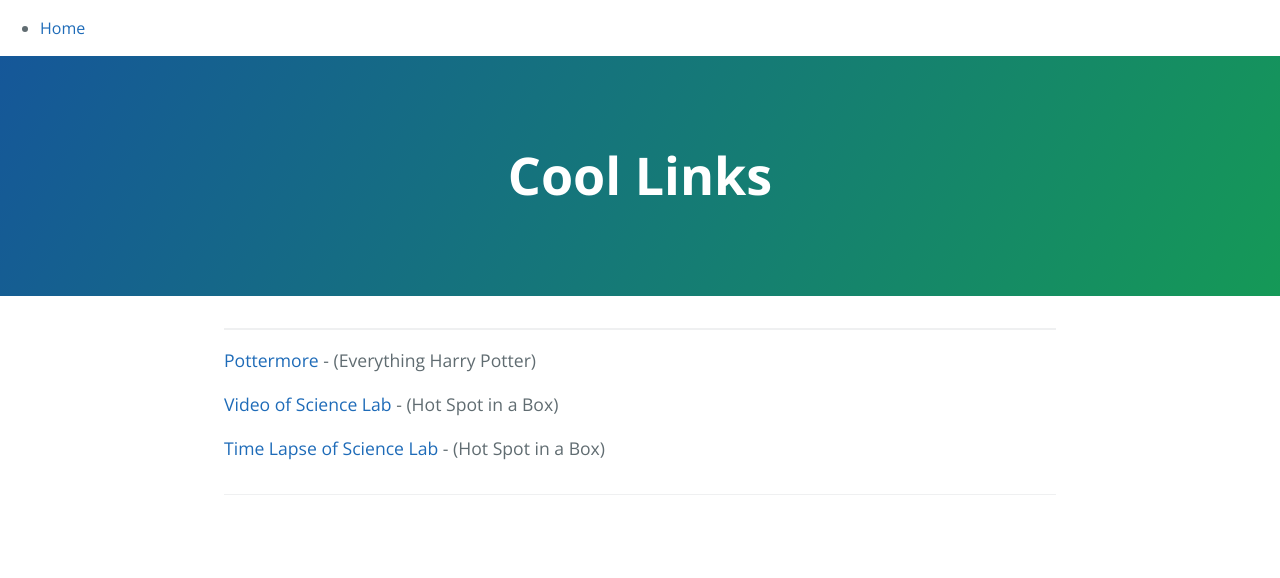
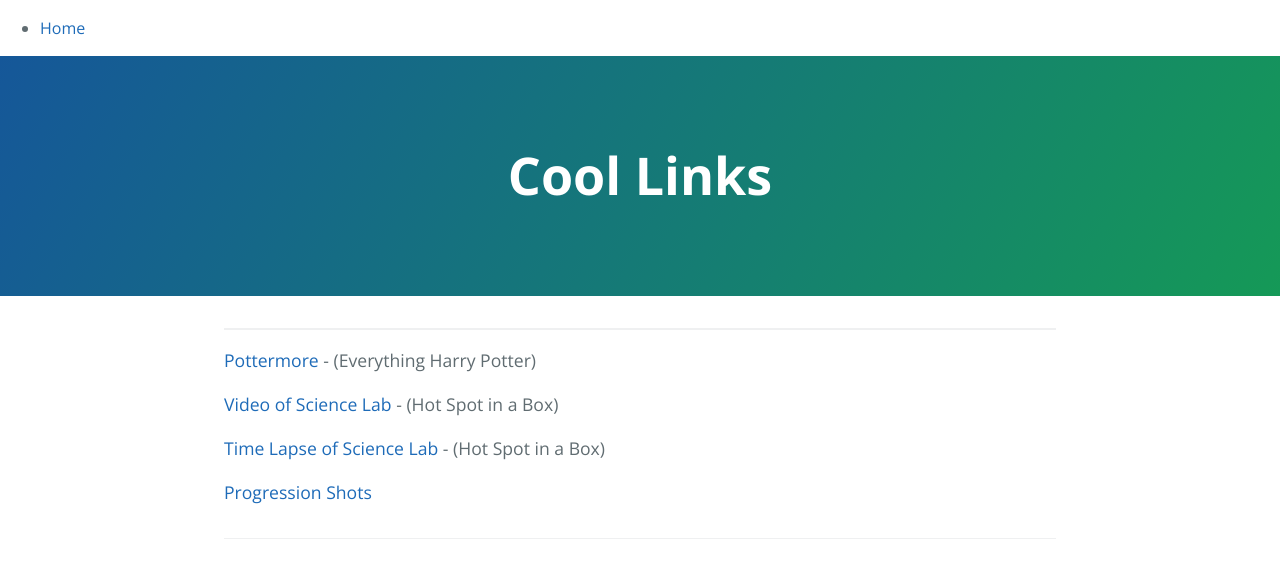
Before and after one commit to mebartsch/mebartsch.github.io, a Jekyll site: the page links/index.html, which Jekyll copies as it is, in a window 1280 px wide. Shown: the top 578 px of the page. Built offline with Jekyll 4.4.1, drawn with Linux system fonts in a browser that asks for light colours.

Commit message:
Update index.html

```diff
--- a/links/index.html
+++ b/links/index.html
@@ -29,6 +29,7 @@
 
           <p> <a href="https://drive.google.com/file/d/0B7hvdl56bUEBc2JfZWMzLXlCMDQ/view" target="_blank">Time Lapse of Science Lab </a>
 		  - (Hot Spot in a Box) </p>
+	  <p> <a href="https://drive.google.com/file/d/0B7hvdl56bUEBUExzdDFZbXFiM2c/view?usp=sharing" target="_blank">Progression Shots
 
 
 
```
